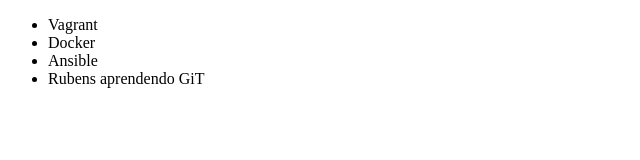
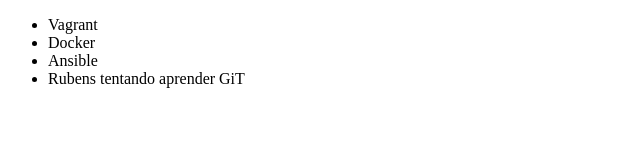
Before and after one commit to rubaopires/kyly.alura.rubens, a plain HTML site: page index.html in a window 1280 px wide. Shown: the full height of the page, 0-640 px from the left. Drawn offline with Linux system fonts and the light colour scheme.

Commit message:
renomeado nome do curso pois da outra vez não deu certo

```diff
--- a/index.html
+++ b/index.html
@@ -9,7 +9,7 @@
         <li>Vagrant</li>
         <li>Docker</li>
         <li>Ansible</li>
-        <li>Rubens aprendendo GiT</li>
+        <li>Rubens tentando aprender GiT</li>
     </ul>
 </body>
 </html>
```
